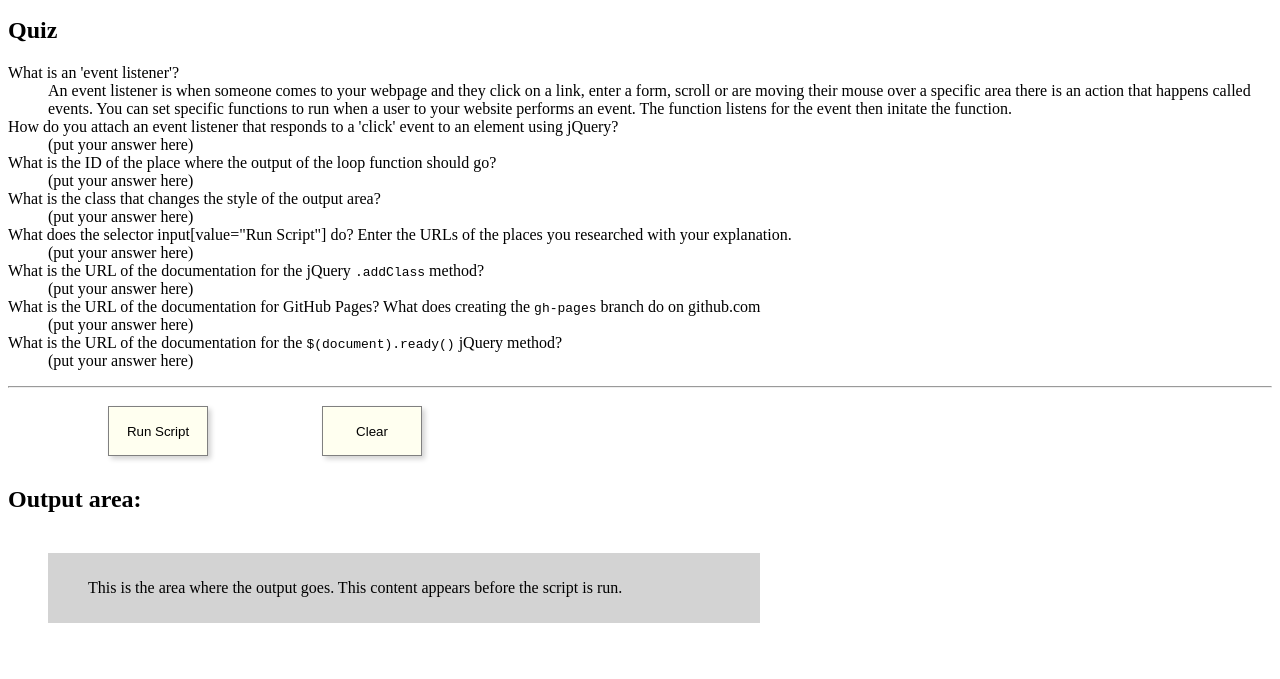
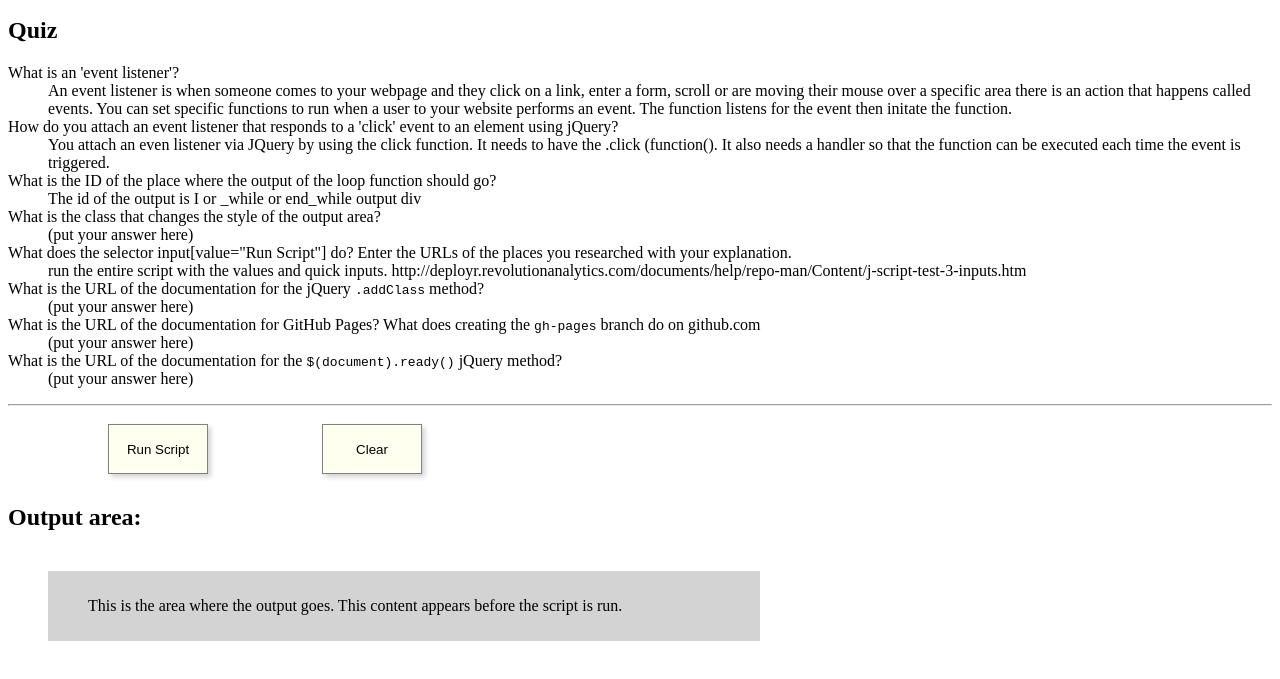
Before and after one commit to sarahkelleher/javascript-fun, a plain HTML site: page index.html in a window 1280 px wide. Shown: the part 87-766 px from the top of the page. Drawn offline with nearby package versions, Linux system fonts and the light colour scheme.

Commit message:
quiz answers

```diff
--- a/index.html
+++ b/index.html
@@ -90,13 +90,14 @@
       <dt>What is an 'event listener'?</dt>
       <dd>An event listener is when someone comes to your webpage and they click on a link, enter a form, scroll or are moving their mouse over a specific area there is an action that happens called events. You can set specific functions to run when a user to your website performs an event. The function listens for the event then initate the function.</dd>
       <dt>How do you attach an event listener that responds to a 'click' event to an element using jQuery?</dt>
-      <dd>(put your answer here)</dd>
+      <dd> You attach an even listener via JQuery by using the click function. It needs to have the .click (function(). It also needs a handler so that the function can be executed each time the event is triggered.</dd>
       <dt>What is the ID of the place where the output of the loop function should go?</dt>
-      <dd>(put your answer here)</dd>
+      <dd>The id of the output is I or _while or end_while output div</dd>
       <dt>What is the class that changes the style of the output area?</dt>
       <dd>(put your answer here)</dd>
       <dt>What does the selector input[value="Run Script"] do? Enter the URLs of the places you researched with your explanation.</dt>
-      <dd>(put your answer here)</dd>
+      <dd>run the entire script with the values and quick inputs.
+		http://deployr.revolutionanalytics.com/documents/help/repo-man/Content/j-script-test-3-inputs.htm </dd>
       <dt>What is the URL of the documentation for the jQuery <kbd>.addClass</kbd> method?</dt>
       <dd>(put your answer here)</dd>
       <dt>What is the URL of the documentation for GitHub Pages? What does creating the <kbd>gh-pages</kbd> branch do on github.com</dt>
```
